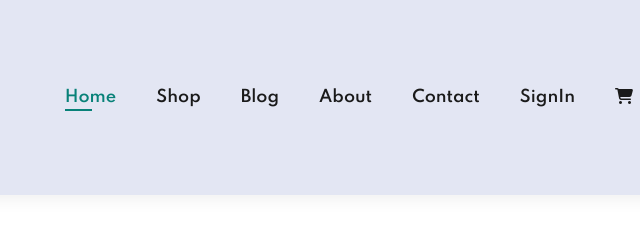
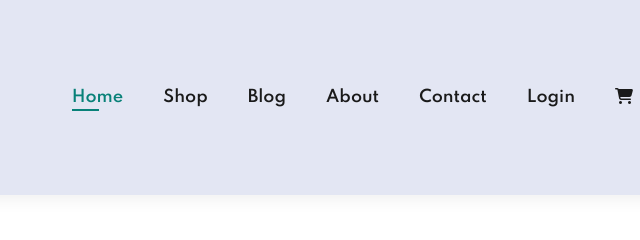
Before and after one commit to Kunalk1102/Kunal-Ecommerce, a plain HTML site: page index.html in a window 1280 px wide. Shown: the top 240 px of the page, 547-1187 px from the left. Drawn offline with Linux system fonts and the light colour scheme.

Commit message:
Update index.html

```diff
--- a/index.html
+++ b/index.html
@@ -19,7 +19,7 @@
             <li><a href="blog.html">Blog</a></li>
             <li><a href="about.html">About</a></li>
             <li><a href="contact.html">Contact</a></li>
-            <li><a href="login.html">SignIn</a></li>
+            <li><a href="login.html">Login</a></li>
             <li><a href="cart.html"><i class="fa-solid fa-cart-shopping"></i></a></li>
         </ul>
     </div>
```
